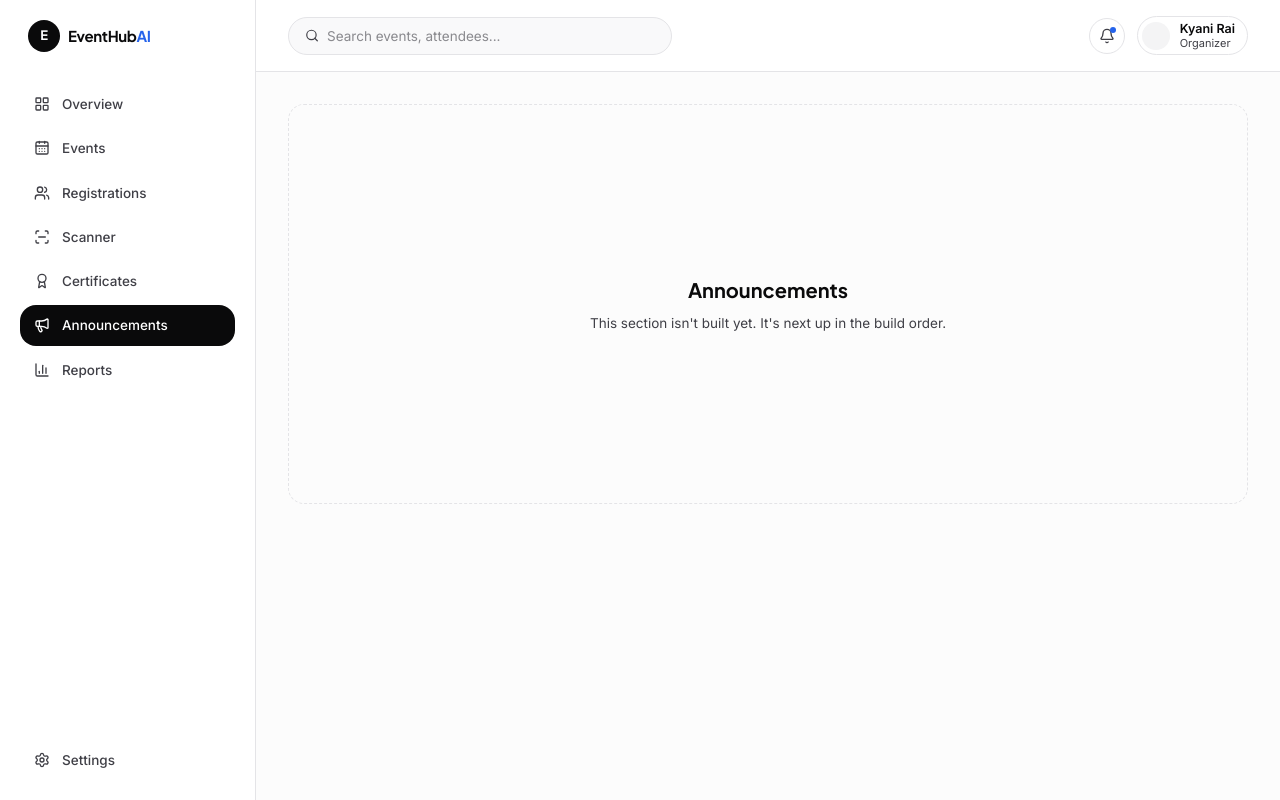
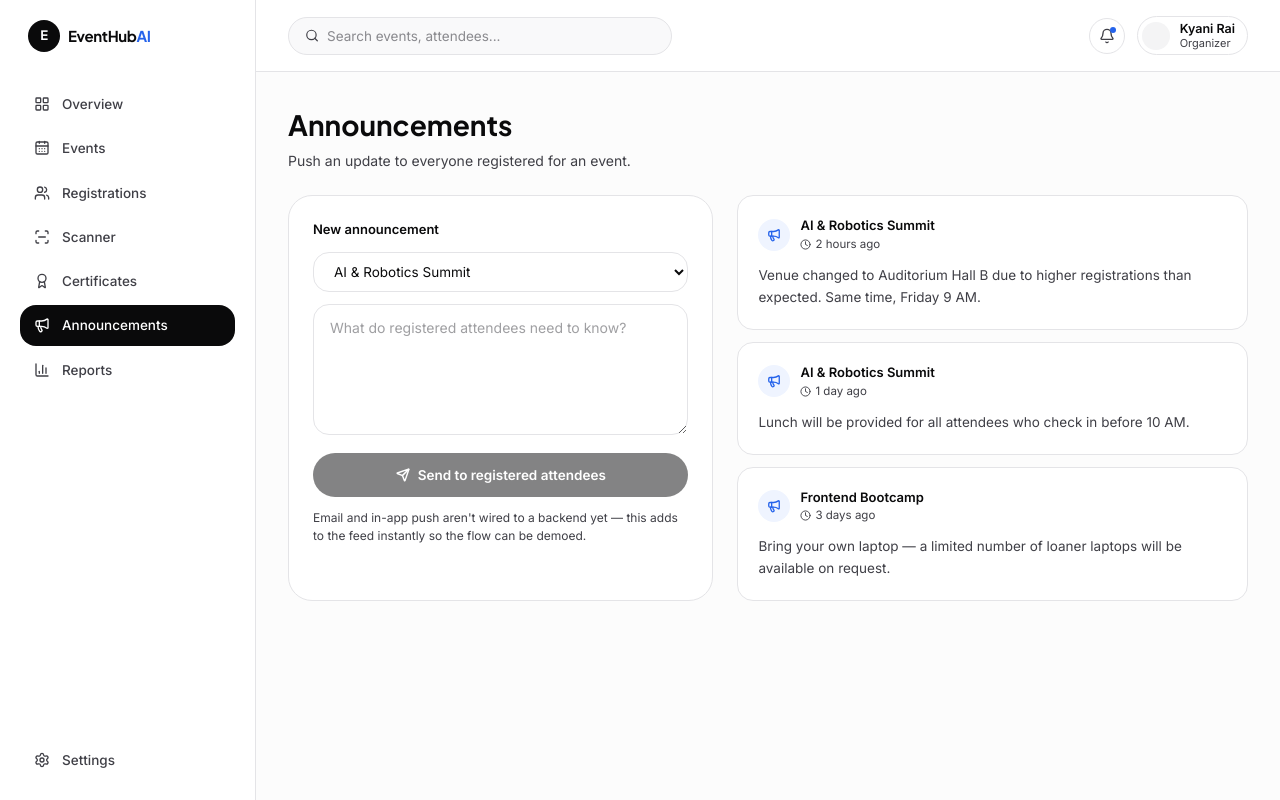
Before and after one commit to Kyani7/eventhub-ai, a React (Vite) app: page /dashboard/announcements in a window 1280 px wide. Built offline with nearby package versions, Linux system fonts and the light colour scheme.

Commit message:
feat: add Announcements page with compose + live feed

```diff
--- a/src/App.tsx
+++ b/src/App.tsx
@@ -10,6 +10,7 @@ import CreateEvent from "./pages/dashboard/CreateEvent";
 import Registrations from "./pages/dashboard/Registrations";
 import Scanner from "./pages/dashboard/Scanner";
 import Certificates from "./pages/dashboard/Certificates";
+import Announcements from "./pages/dashboard/Announcements";
 import ComingSoon from "./pages/dashboard/ComingSoon";
 
 export default function App() {
@@ -28,7 +29,7 @@ export default function App() {
           <Route path="registrations" element={<Registrations />} />
           <Route path="scanner" element={<Scanner />} />
           <Route path="certificates" element={<Certificates />} />
-          <Route path="announcements" element={<ComingSoon title="Announcements" />} />
+          <Route path="announcements" element={<Announcements />} />
           <Route path="reports" element={<ComingSoon title="Reports" />} />
           <Route path="settings" element={<ComingSoon title="Settings" />} />
         </Route>
--- /dev/null
+++ b/src/pages/dashboard/Announcements.tsx
@@ -0,0 +1,133 @@
+import { useState } from "react";
+import { Megaphone, Send, Clock } from "lucide-react";
+
+type Announcement = {
+  id: string;
+  event: string;
+  message: string;
+  time: string;
+};
+
+const seed: Announcement[] = [
+  {
+    id: "1",
+    event: "AI & Robotics Summit",
+    message: "Venue changed to Auditorium Hall B due to higher registrations than expected. Same time, Friday 9 AM.",
+    time: "2 hours ago",
+  },
+  {
+    id: "2",
+    event: "AI & Robotics Summit",
+    message: "Lunch will be provided for all attendees who check in before 10 AM.",
+    time: "1 day ago",
+  },
+  {
+    id: "3",
+    event: "Frontend Bootcamp",
+    message: "Bring your own laptop — a limited number of loaner laptops will be available on request.",
+    time: "3 days ago",
+  },
+];
+
+const events = ["AI & Robotics Summit", "Frontend Bootcamp", "Career Fair 2026"];
+
+export default function Announcements() {
+  const [announcements, setAnnouncements] = useState(seed);
+  const [event, setEvent] = useState(events[0]);
+  const [message, setMessage] = useState("");
+  const [sending, setSending] = useState(false);
+
+  async function handleSend() {
+    if (!message.trim()) return;
+    setSending(true);
+    await new Promise((r) => setTimeout(r, 700));
+    setAnnouncements((prev) => [
+      { id: crypto.randomUUID(), event, message: message.trim(), time: "Just now" },
+      ...prev,
+    ]);
+    setMessage("");
+    setSending(false);
+  }
+
+  return (
+    <div>
+      <h1 className="font-display text-[24px] font-bold text-ink sm:text-[28px]">
+        Announcements
+      </h1>
+      <p className="mt-1 text-[14px] text-ink-soft">
+        Push an update to everyone registered for an event.
+      </p>
+
+      <div className="mt-6 grid grid-cols-1 gap-6 lg:grid-cols-[1fr_1.2fr]">
+        <div className="rounded-3xl border border-mist bg-paper p-6">
+          <p className="text-[13px] font-semibold text-ink">New announcement</p>
+
+          <select
+            value={event}
+            onChange={(e) => setEvent(e.target.value)}
+            className="mt-3 w-full rounded-2xl border border-mist bg-paper px-4 py-2.5 text-[13.5px] text-ink outline-none"
+          >
+            {events.map((e) => (
+              <option key={e} value={e}>
+                {e}
+              </option>
+            ))}
+          </select>
+
+          <textarea
+            rows={5}
+            value={message}
+            onChange={(e) => setMessage(e.target.value)}
+            placeholder="What do registered attendees need to know?"
+            className="mt-3 w-full rounded-2xl border border-mist bg-paper px-4 py-3 text-[14px] text-ink outline-none placeholder:text-ink-soft/50 focus:border-ink"
+          />
+
+          <button
+            onClick={handleSend}
+            disabled={sending || !message.trim()}
+            className="mt-3 flex w-full items-center justify-center gap-2 rounded-full bg-ink px-5 py-3 text-[13.5px] font-semibold text-paper disabled:opacity-50"
+          >
+            <Send size={14} strokeWidth={2.5} />
+            {sending ? "Sending..." : "Send to registered attendees"}
+          </button>
+
+          <p className="mt-3 text-[12px] text-ink-soft">
+            Email and in-app push aren't wired to a backend yet — this adds
+            to the feed instantly so the flow can be demoed.
+          </p>
+        </div>
+
+        <div>
+          <div className="space-y-3">
+            {announcements.map((a) => (
+              <div
+                key={a.id}
+                className="rounded-2xl border border-mist bg-paper p-5"
+              >
+                <div className="flex items-start justify-between gap-3">
+                  <div className="flex items-center gap-2.5">
+                    <span className="flex h-8 w-8 shrink-0 items-center justify-center rounded-full bg-accent-soft">
+                      <Megaphone size={14} className="text-accent" strokeWidth={2.25} />
+                    </span>
+                    <div>
+                      <p className="text-[13px] font-semibold text-ink">
+                        {a.event}
+                      </p>
+                      <p className="flex items-center gap-1 text-[11.5px] text-ink-soft">
+                        <Clock size={11} strokeWidth={2} />
+                        {a.time}
+                      </p>
+                    </div>
+                  </div>
+                </div>
+                <p className="mt-3 text-[13.5px] leading-relaxed text-ink-soft">
+                  {a.message}
+                </p>
+              </div>
+            ))}
+          </div>
+        </div>
+      </div>
+    </div>
+  );
+}
```
